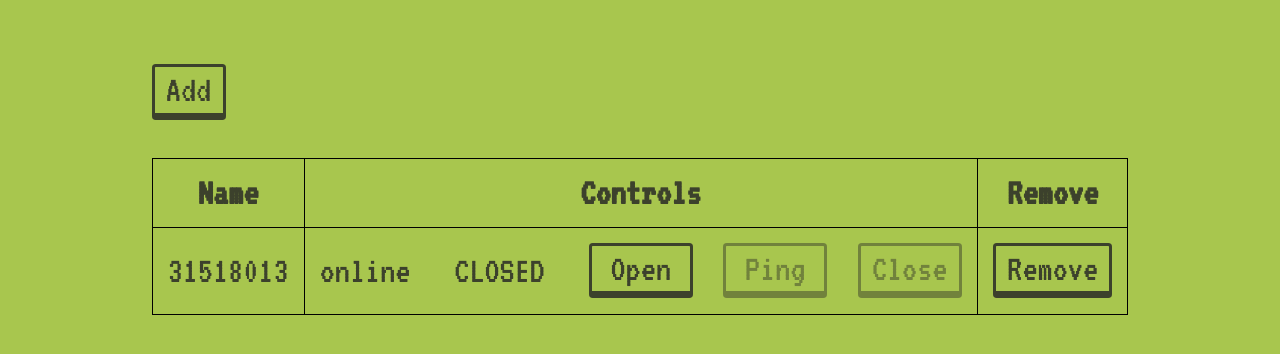
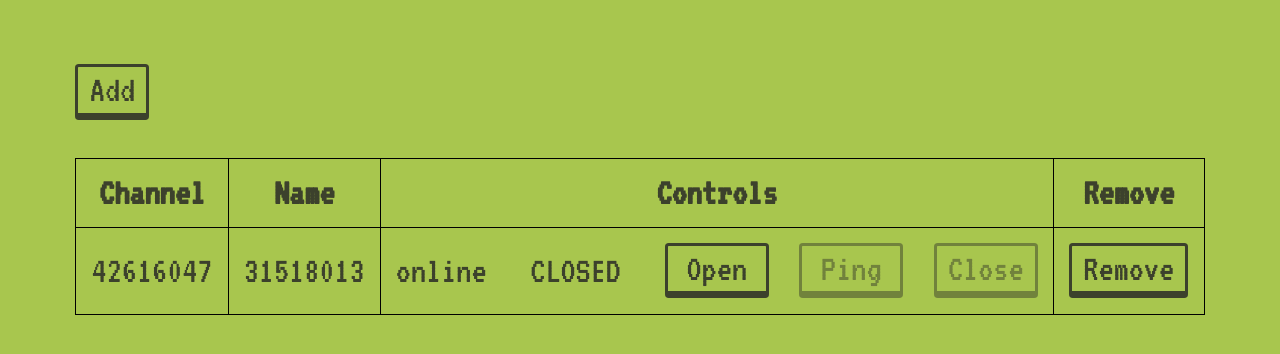
Before and after one commit to marinm/connect-four, a React (Vite) app: page / in a window 1280 px wide. Both pictures are taken after a click on the button "Add". Shown: the top 354 px of the page. Built offline with nearby package versions, Linux system fonts and the light colour scheme.

Commit message:
useState for channel

```diff
--- a/src/App.tsx
+++ b/src/App.tsx
@@ -5,7 +5,11 @@ import { useState } from "react";
 
 function App() {
     const [names, setNames] = useState<string[]>([]);
-    const channel = randomDigits(8);
+    const [channel, setChannel] = useState<string>("");
+
+    if (!channel) {
+        setChannel(randomDigits(8));
+    }
 
     const broadcastURL = `https://marinm.net/broadcast?channel=${channel}`;
 
@@ -25,6 +29,7 @@ function App() {
             <table>
                 <thead>
                     <tr>
+                        <th>Channel</th>
                         <th>Name</th>
                         <th>Controls</th>
                         <th>Remove</th>
@@ -33,6 +38,7 @@ function App() {
                 <tbody>
                     {names.map((name) => (
                         <tr key={name}>
+                            <td>{channel}</td>
                             <td>{name}</td>
                             <td>
                                 <EasyWebSocketControls
```
